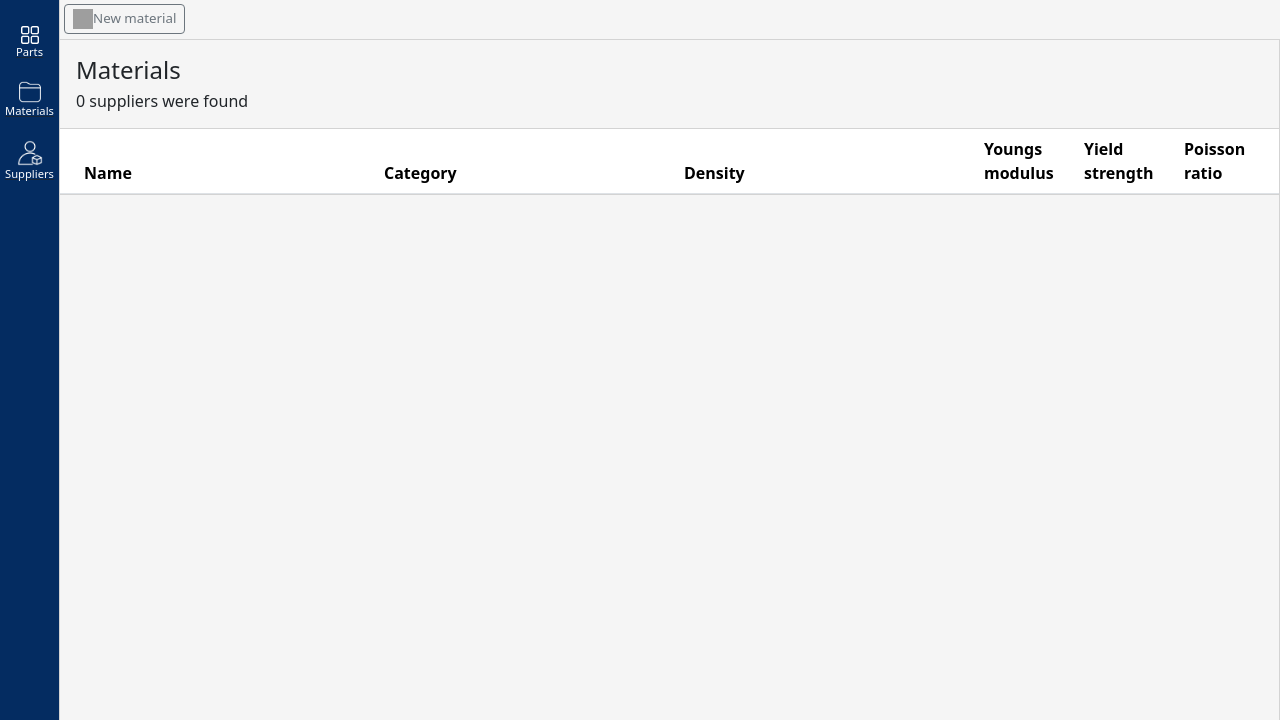
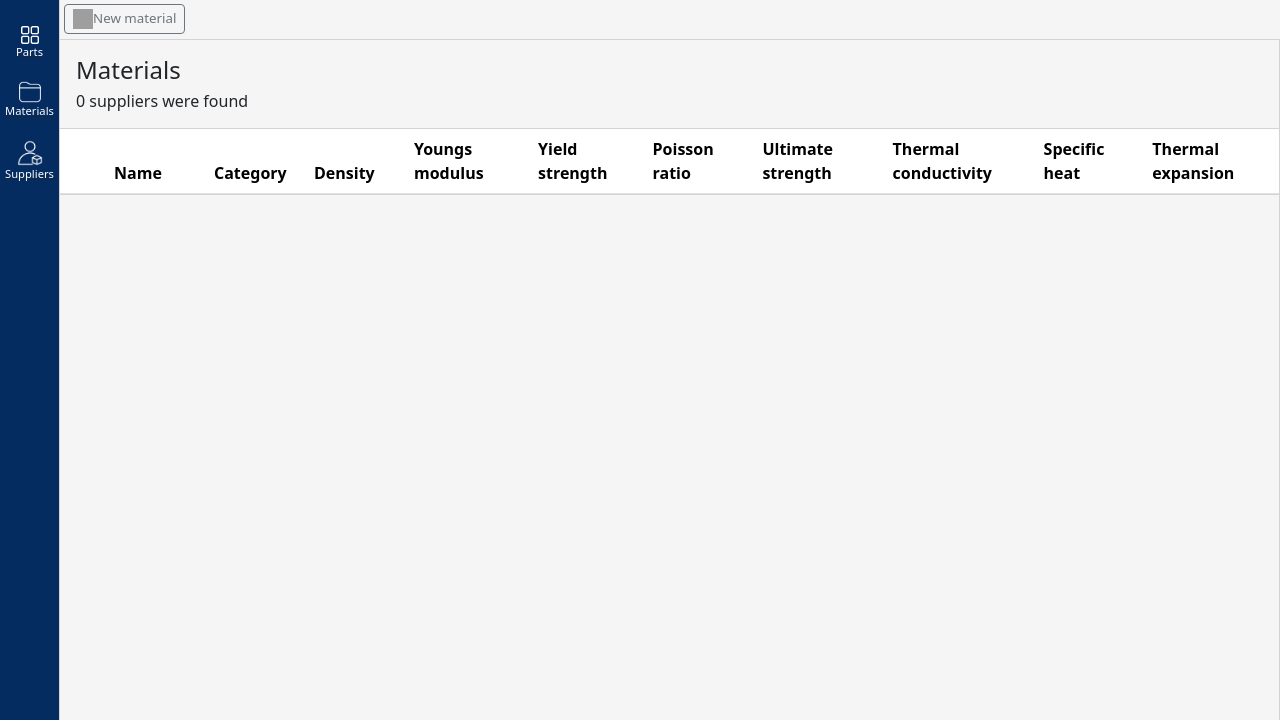
Before and after one commit to alekssadowski95/OpenPartsLibrary, a Flask app: template openpartslibrary_flask/templates/material/material-list.html in a window 1280 px wide; the page is wider, and only the part inside the window is pictured. Shown: the part 52-772 px from the top of that part. Run offline with Flask 3, Linux system fonts and the light colour scheme; the template is opened without the code that fills it, so the values that code supplies are empty; some libraries are stand-ins or nearby versions; grey boxes are pictures that could not be loaded.

Commit message:
Update material-list.html

```diff
--- a/openpartslibrary_flask/templates/material/material-list.html
+++ b/openpartslibrary_flask/templates/material/material-list.html
@@ -43,9 +43,9 @@ tbody tr td {
     <thead>
         <tr>
             <th style="width: 46px;"></th>
-            <th scope="col" style="min-width: 300px;">Name</th>
-            <th scope="col" style="min-width: 300px;">Category</th>
-            <th scope="col" style="min-width: 300px;">Density</th>
+            <th scope="col" style="min-width: 100px;">Name</th>
+            <th scope="col" style="min-width: 100px;">Category</th>
+            <th scope="col" style="min-width: 100px;">Density</th>
             <th scope="col" style="min-width: 100px;">Youngs modulus</th>
             <th scope="col" style="min-width: 100px;">Yield strength</th>
             <th scope="col" style="min-width: 100px;">Poisson ratio</th>
```
